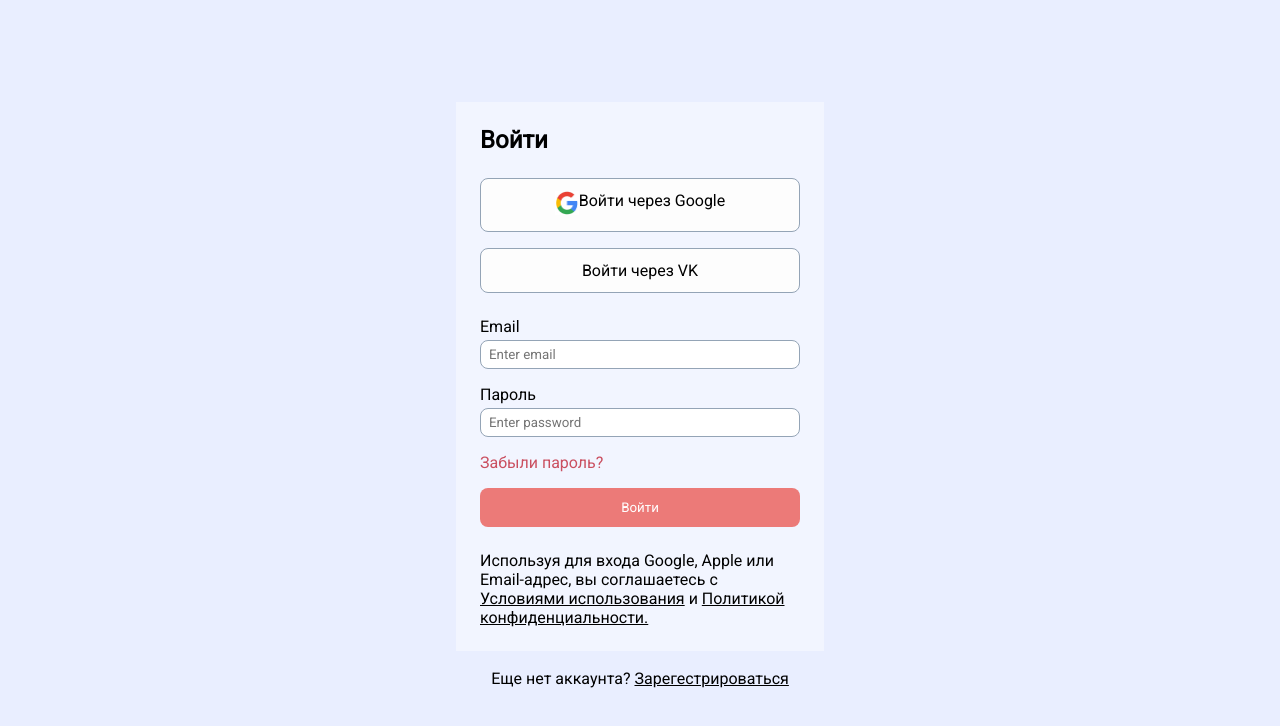
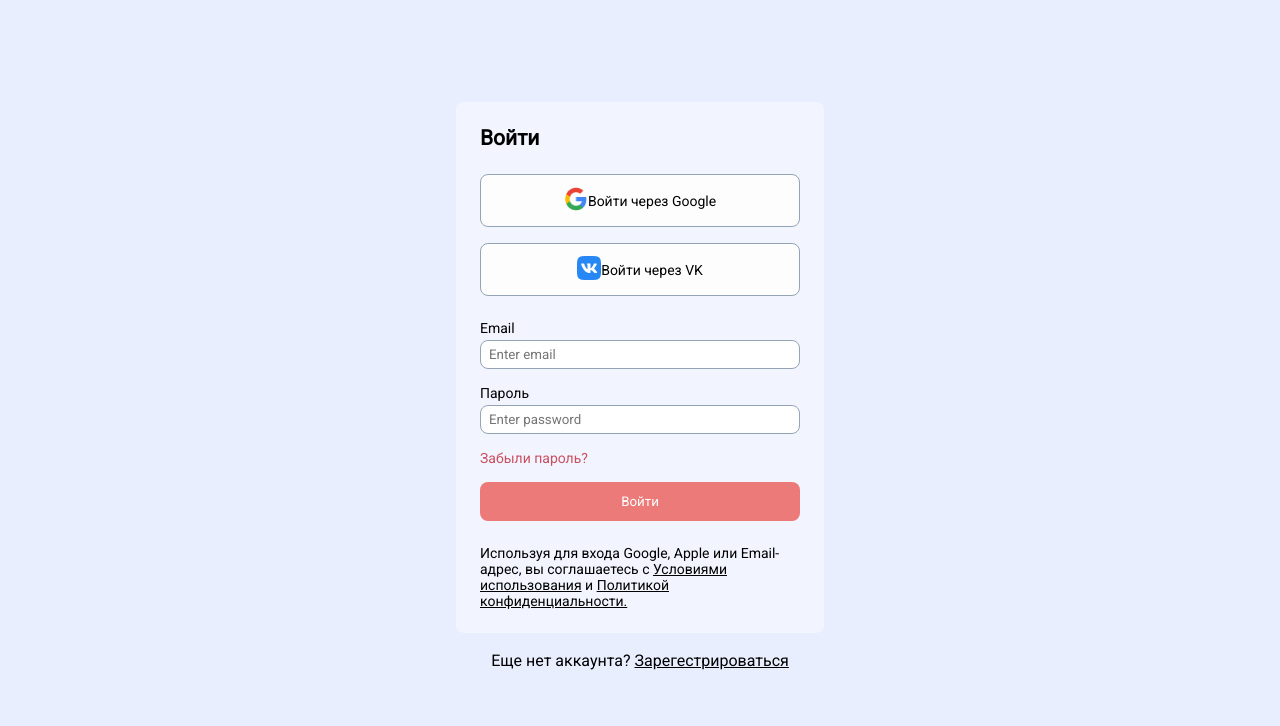
Before and after one commit to VladimirPuzyrev/ToDo-php, a plain HTML site: page index.html in a window 1280 px wide. Shown: the part 46-772 px from the top of the page. Drawn offline with Linux system fonts and the light colour scheme.

Commit message:
Мелкие детали

```diff
--- a/css/index.css
+++ b/css/index.css
@@ -49,7 +49,7 @@ main{
 .login{
     display: flex;
     flex-direction: column;
-
+    font-size: 14px;
     margin-top: 15vh;
     margin-bottom: 18px;
     padding: 24px;
@@ -57,6 +57,7 @@ main{
     width: 25vw;
     height: auto;
     background-color: rgba(242, 245, 255, 1);
+    border-radius: 8px;
 }
 
 .login p a{
@@ -74,6 +75,7 @@ main{
     display: flex;
     flex-direction: row;
     justify-content: center;
+    align-items: center;
     border: 1px solid #94A4B6;
     border-radius: 8px;
     padding: 12px;
--- a/index.html
+++ b/index.html
@@ -66,7 +66,17 @@
                         </picture>
                         Войти через Google
                     </a>
-                    <a class="login-link__a"> Войти через VK</a>
+                    <a class="login-link__a">
+                        <picture>
+                            <img
+                                src="img/VK.jpg"
+                                alt="Google"
+                                width="24"
+                                height="24"
+                            >
+                        </picture>
+                        Войти через VK
+                    </a>
                 </div>
 
                 <form action="#" class="login-form">
```
